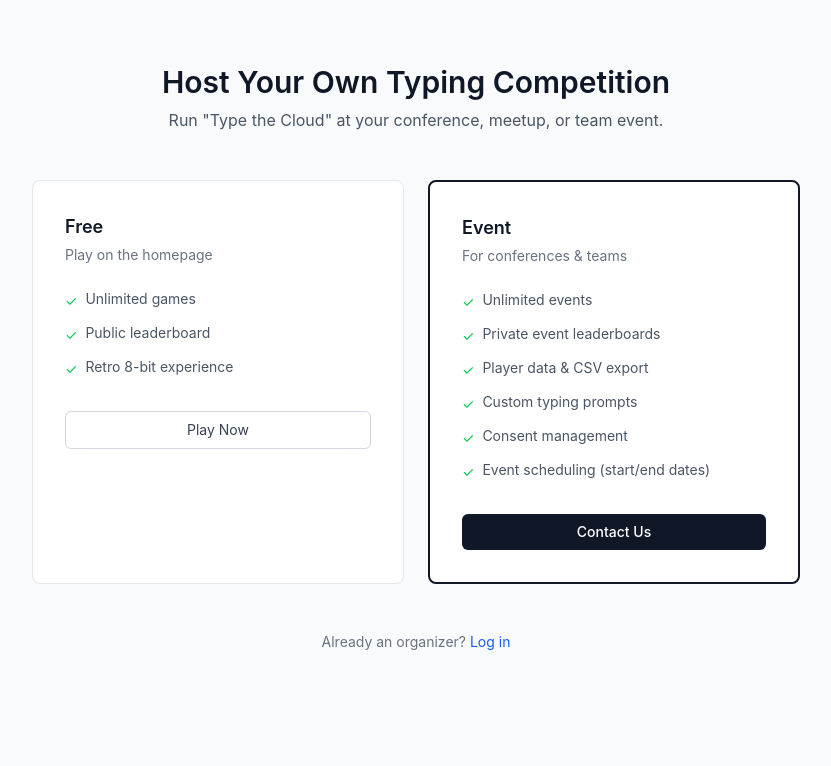
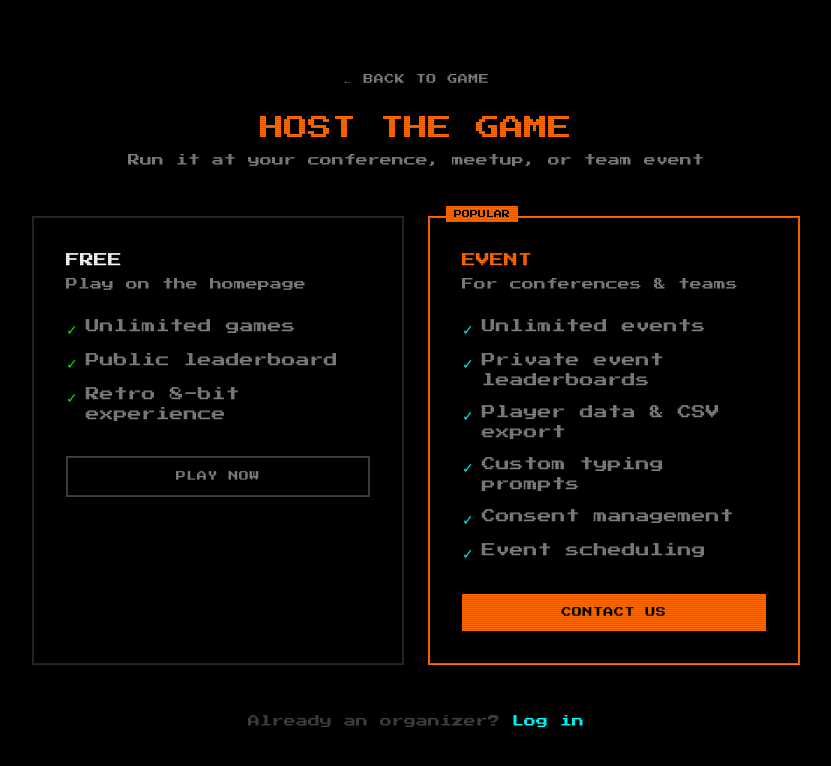
Before and after one commit to ajot/typing-master, a React (Vite) app in the folder frontend/: page /pricing in a window 1280 px wide. Shown: the top 766 px of the page, without its empty margins (224-1055 px from the left). Built offline with nearby package versions, Linux system fonts and the light colour scheme; no server answers.

Commit message:
Redesign pricing page with retro 8-bit theme matching the game

```diff
--- a/frontend/src/pages/PricingPage.tsx
+++ b/frontend/src/pages/PricingPage.tsx
@@ -2,80 +2,101 @@ import { Link } from 'react-router-dom';
 
 export default function PricingPage() {
   return (
-    <div className="dashboard-theme min-h-screen bg-gray-50 py-16 px-4">
-      <div className="max-w-3xl mx-auto text-center">
-        <h1 className="text-3xl font-semibold text-gray-900 mb-2">Host Your Own Typing Competition</h1>
-        <p className="text-gray-600 mb-12">Run "Type the Cloud" at your conference, meetup, or team event.</p>
+    <div className="min-h-screen bg-black py-16 px-4">
+      {/* Scanline overlay */}
+      <div className="scanlines pointer-events-none" />
+
+      <div className="max-w-3xl mx-auto text-center relative">
+        {/* Back to game */}
+        <Link to="/" className="text-retro-gray text-[10px] hover:text-white uppercase tracking-wider">
+          ← Back to game
+        </Link>
+
+        <h1 className="text-2xl text-do-orange text-center mt-6 mb-2 font-bold" style={{ fontFamily: "'Press Start 2P', cursive" }}>
+          HOST THE GAME
+        </h1>
+        <p className="text-retro-gray text-xs mb-12" style={{ fontFamily: "'Press Start 2P', cursive" }}>
+          Run it at your conference, meetup, or team event
+        </p>
 
         <div className="grid grid-cols-2 gap-6 mb-12">
           {/* Free */}
-          <div className="bg-white border border-gray-200 rounded-lg p-8 text-left">
-            <h2 className="text-lg font-semibold text-gray-900 mb-1">Free</h2>
-            <p className="text-gray-500 text-sm mb-6">Play on the homepage</p>
-            <ul className="space-y-3 text-sm text-gray-600">
+          <div className="border-2 border-retro-gray/30 rounded-none p-8 text-left bg-black/50">
+            <h2 className="text-lg font-bold text-white mb-1" style={{ fontFamily: "'Press Start 2P', cursive", fontSize: '14px' }}>
+              FREE
+            </h2>
+            <p className="text-retro-gray text-xs mb-6">Play on the homepage</p>
+            <ul className="space-y-3 text-sm text-retro-gray">
               <li className="flex items-start gap-2">
-                <span className="text-green-500 mt-0.5">&#10003;</span>
+                <span className="text-retro-green mt-0.5">✓</span>
                 Unlimited games
               </li>
               <li className="flex items-start gap-2">
-                <span className="text-green-500 mt-0.5">&#10003;</span>
+                <span className="text-retro-green mt-0.5">✓</span>
                 Public leaderboard
               </li>
               <li className="flex items-start gap-2">
-                <span className="text-green-500 mt-0.5">&#10003;</span>
+                <span className="text-retro-green mt-0.5">✓</span>
                 Retro 8-bit experience
               </li>
             </ul>
             <Link
               to="/"
-              className="block mt-8 text-center px-4 py-2 border border-gray-300 text-gray-700 text-sm rounded-md hover:bg-gray-50"
+              className="block mt-8 text-center px-4 py-3 border-2 border-retro-gray/50 text-retro-gray text-xs uppercase tracking-wider hover:border-white hover:text-white transition-colors"
+              style={{ fontFamily: "'Press Start 2P', cursive", fontSize: '10px' }}
             >
               Play Now
             </Link>
           </div>
 
           {/* Paid */}
-          <div className="bg-white border-2 border-gray-900 rounded-lg p-8 text-left relative">
-            <h2 className="text-lg font-semibold text-gray-900 mb-1">Event</h2>
-            <p className="text-gray-500 text-sm mb-6">For conferences & teams</p>
-            <ul className="space-y-3 text-sm text-gray-600">
+          <div className="border-2 border-do-orange rounded-none p-8 text-left bg-black/50 relative">
+            <div className="absolute -top-3 left-4 bg-do-orange text-black text-[8px] font-bold px-2 py-0.5 uppercase" style={{ fontFamily: "'Press Start 2P', cursive" }}>
+              Popular
+            </div>
+            <h2 className="text-lg font-bold text-do-orange mb-1" style={{ fontFamily: "'Press Start 2P', cursive", fontSize: '14px' }}>
+              EVENT
+            </h2>
+            <p className="text-retro-gray text-xs mb-6">For conferences & teams</p>
+            <ul className="space-y-3 text-sm text-retro-gray">
               <li className="flex items-start gap-2">
-                <span className="text-green-500 mt-0.5">&#10003;</span>
+                <span className="text-retro-cyan mt-0.5">✓</span>
                 Unlimited events
               </li>
               <li className="flex items-start gap-2">
-                <span className="text-green-500 mt-0.5">&#10003;</span>
+                <span className="text-retro-cyan mt-0.5">✓</span>
                 Private event leaderboards
               </li>
               <li className="flex items-start gap-2">
-                <span className="text-green-500 mt-0.5">&#10003;</span>
+                <span className="text-retro-cyan mt-0.5">✓</span>
                 Player data & CSV export
               </li>
               <li className="flex items-start gap-2">
-                <span className="text-green-500 mt-0.5">&#10003;</span>
+                <span className="text-retro-cyan mt-0.5">✓</span>
                 Custom typing prompts
               </li>
               <li className="flex items-start gap-2">
-                <span className="text-green-500 mt-0.5">&#10003;</span>
+                <span className="text-retro-cyan mt-0.5">✓</span>
                 Consent management
               </li>
               <li className="flex items-start gap-2">
-                <span className="text-green-500 mt-0.5">&#10003;</span>
-                Event scheduling (start/end dates)
+                <span className="text-retro-cyan mt-0.5">✓</span>
+                Event scheduling
               </li>
             </ul>
             <a
               href="mailto:amit@ajot.me"
-              className="block mt-8 text-center px-4 py-2 bg-gray-900 text-white text-sm font-medium rounded-md hover:bg-gray-800"
+              className="block mt-8 text-center px-4 py-3 bg-do-orange text-black text-xs uppercase tracking-wider font-bold hover:bg-white transition-colors"
+              style={{ fontFamily: "'Press Start 2P', cursive", fontSize: '10px' }}
             >
               Contact Us
             </a>
           </div>
         </div>
 
-        <p className="text-sm text-gray-500">
+        <p className="text-xs text-retro-gray/50">
           Already an organizer?{' '}
-          <Link to="/login" className="text-blue-600 hover:text-blue-800">
+          <Link to="/login" className="text-retro-cyan hover:text-white">
             Log in
           </Link>
         </p>
```
